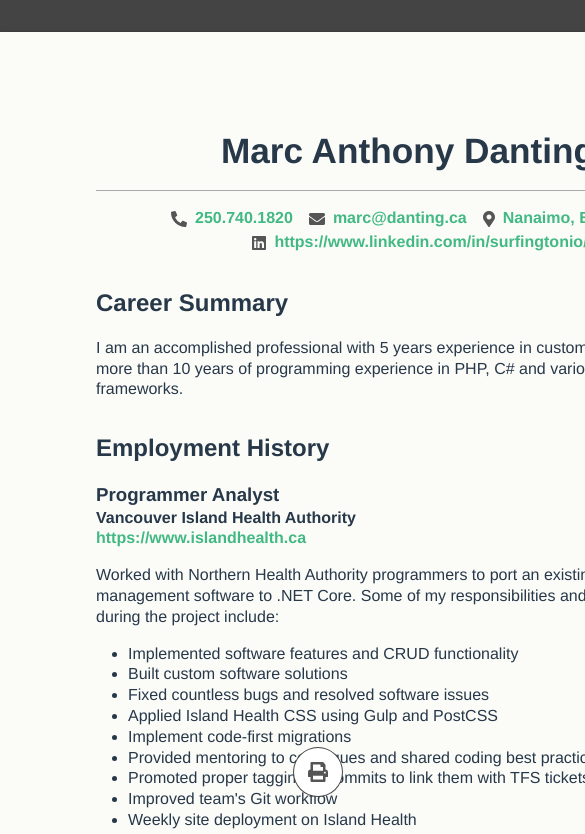
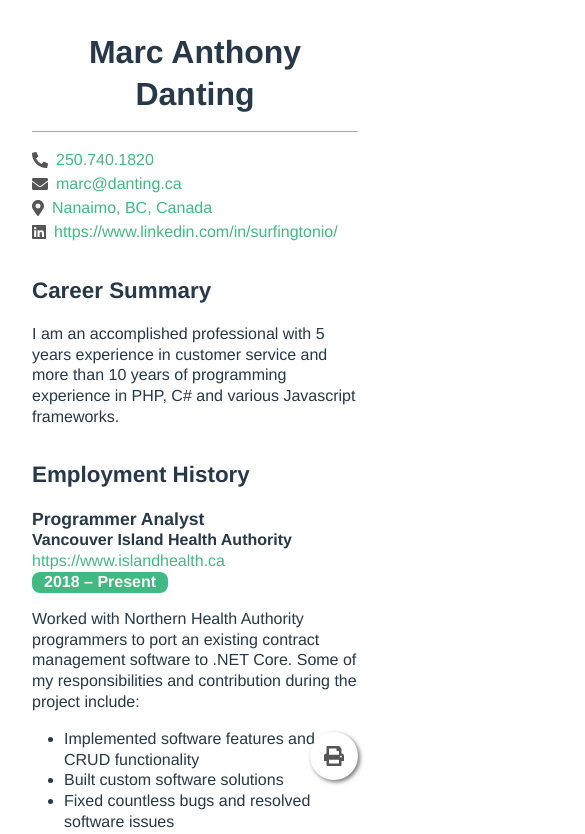
Before and after one commit to surfingtonio/vue-resume, a Vue app: page / in a window 390 px wide. Shown: the top 834 px of the page, 585 px wide, since content can reach past the window. Built offline with nearby package versions, Linux system fonts and the light colour scheme.

Commit message:
Added responsive styling.

```diff
--- a/src/App.vue
+++ b/src/App.vue
@@ -79,5 +79,6 @@ export default {
 
 <style>
 @import url("./assets/app.css");
+@import url("./assets/responsive.css");
 @import url("./assets/print.css");
 </style>
--- a/src/assets/app.css
+++ b/src/assets/app.css
@@ -63,6 +63,7 @@ body {
   margin-bottom: 0;
 }
 .section__title {
+  font-size: 1.5rem;
   font-weight: 600;
 }
 
@@ -110,6 +111,7 @@ body {
 .school__course,
 .certificate__title {
   flex: 1 0 78%;
+  font-size: 1.2rem;
   font-weight: 600;
   margin: 0;
   order: -1;
@@ -118,6 +120,7 @@ body {
 .work__company,
 .school__name {
   flex: 1 0 100%;
+  font-size: 1rem;
   font-weight: 600;
   margin: 0;
 }
--- /dev/null
+++ b/src/assets/responsive.css
@@ -0,0 +1,86 @@
+@media screen and (max-width: 960px) {
+  html,
+  body {
+    background: var(--white);
+    margin: 2rem;
+    padding: 0;
+  }
+
+  .page {
+    background: var(--white);
+    box-shadow: none;
+    margin: 0;
+    padding: 0;
+    width: auto;
+  }
+
+  .action-button {
+    box-shadow: 2px 2px 4px 0 #777;
+    right: 2rem;
+    bottom: 4rem;
+  }
+
+  .action-button,
+  .action-button:hover .icon,
+  .phone:hover .icon--phone,
+  .email:hover .icon--email,
+  .location:hover .icon--location,
+  .linked-in:hover .icon--linked-in {
+    color: #555;
+    animation: none;
+  }
+
+  .work,
+  .school,
+  .certificate {
+    display: block;
+  }
+
+  .work__term,
+  .school__term {
+    box-shadow: none;
+    display: table;
+  }
+}
+
+@media screen and (max-width: 540px) {
+  html,
+  body {
+    margin: 1rem;
+  }
+
+  .page {
+    font-size: 1rem;
+  }
+
+  .url {
+    font-weight: 400;
+  }
+
+  .header__items {
+    display: block;
+    padding: 0;
+  }
+
+  .footer {
+    padding: 1rem 0 2rem;
+  }
+
+  .section__title {
+    font-size: 1.4rem;
+  }
+  .section--header .section__title {
+    font-size: 2rem;
+  }
+
+  .work__title,
+  .school__course,
+  .certificate__title {
+    font-size: 1.1rem;
+  }
+
+  .work__company,
+  .school__name {
+    font-size: 1rem;
+  }
+}
```
